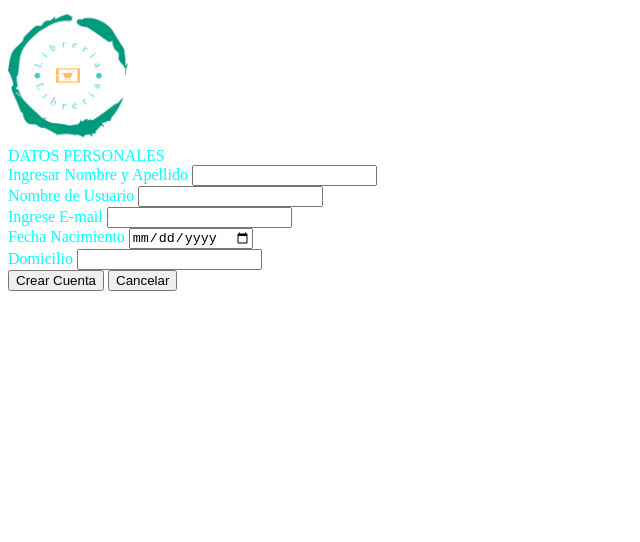
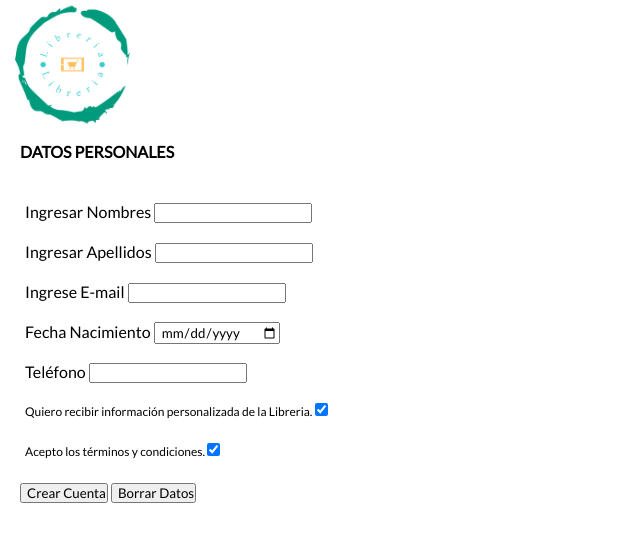
Before and after one commit to Manustoteles/grupo_2_libreria, a website: page views/register.html in a window 1280 px wide. Shown: the whole page, without its empty margins (0-640 px from the left). Drawn offline with Linux system fonts and the light colour scheme; files that its build step writes are made by us from their sources; files whose address does not match are found by name.

Commit message:
formulario registro

```diff
--- a/public/css/register_styles.css
+++ b/public/css/register_styles.css
@@ -1,8 +1,21 @@
+*{
+    padding-left: 5px;
+    box-sizing: border-box;
+
+}
 .logo_reg{
     width: 120px;
+    background-color: white;
 }
 
-.form_reg{
+.datos_pers{
+    font-weight: bold;
+    padding-bottom: 20px;
+}
+div{
+    line-height: 40px;
+}
+.terminos_info{
+    font-size: 12px;
 
-    color: aqua;
 }
--- a/views/register.html
+++ b/views/register.html
@@ -7,6 +7,7 @@
     <link href="https://cdnjs.cloudflare.com/ajax/libs/font-awesome/5.15.3/css/all.min.css" rel="stylesheet" />
     <link href="https://fonts.googleapis.com/css2?family=Lato&display=swap" rel="stylesheet">
     <title>Formulario de Registro</title>
+    <link href="/css/general_styles.css" rel="stylesheet" >
     <link href="css/register_styles.css" rel="stylesheet">
 
 </head>
@@ -14,14 +15,14 @@
 <body>
     <img class="logo_reg" src="images/logo_libreria.png" alt="Logo Empresa">
     <form class="form_reg" action="/register" method="POST">
-        DATOS PERSONALES
+       <div class="datos_pers">DATOS PERSONALES</div>
         <div>
-            <label for="name">Ingresar Nombre y Apellido</label>
+            <label for="name">Ingresar Nombres</label>
             <input type="text" name="name" id="name">
         </div>
         <div>
-            <label for="user">Nombre de Usuario</label>
-            <input type="text" name="user" id="user">
+            <label for="apellido">Ingresar Apellidos</label>
+            <input type="text" name="apellido" id="apellido">
         </div>
         <div>
             <label for="e-mail">Ingrese E-mail</label>
@@ -32,13 +33,21 @@
             <input type="date" name="fecha" id="fecha">
         </div>
         <div>
-            <label for="adress">Domicilio</label>
-            <input type="text" name="adress" id="adress">
+            <label for="telefono">Teléfono</label>
+            <input type="text" name="telefone" id="telefono">
         </div>
-        <div>
+        <div class="terminos_info">
+            <label for="informacion">Quiero recibir información personalizada de la Libreria.</label>
+            <input type="checkbox" name="informacion" checked>
+            <br br="break line">
+            <label for="terminos">Acepto los términos y condiciones.</label>
+            <input type="checkbox" name="terminos" checked>
+        </div>
+        <div class="botones">
             <button type="submit">Crear Cuenta</button>
-            <button type="reset">Cancelar</button>
+            <button type="reset">Borrar Datos</button>
         </div>
+
 </body>
 
 </html>
```
